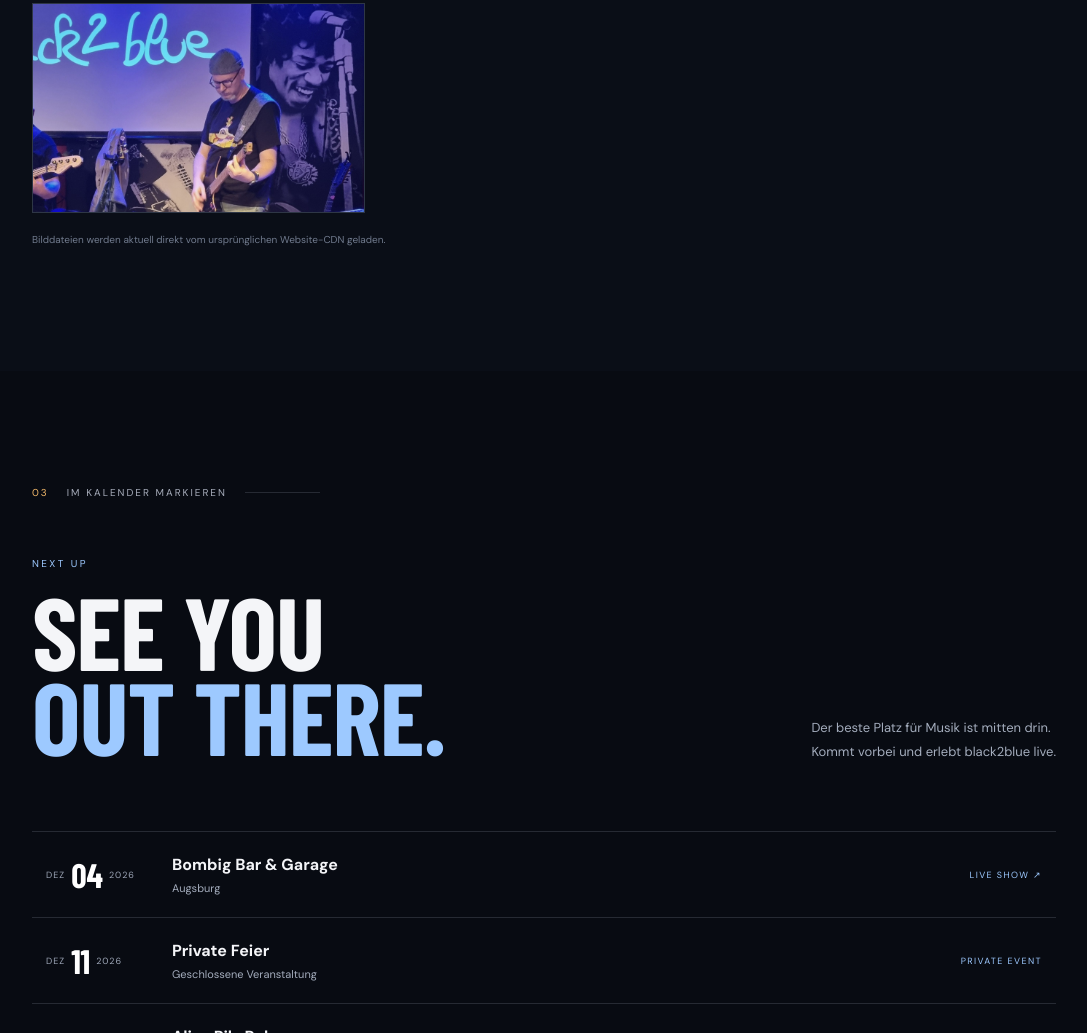
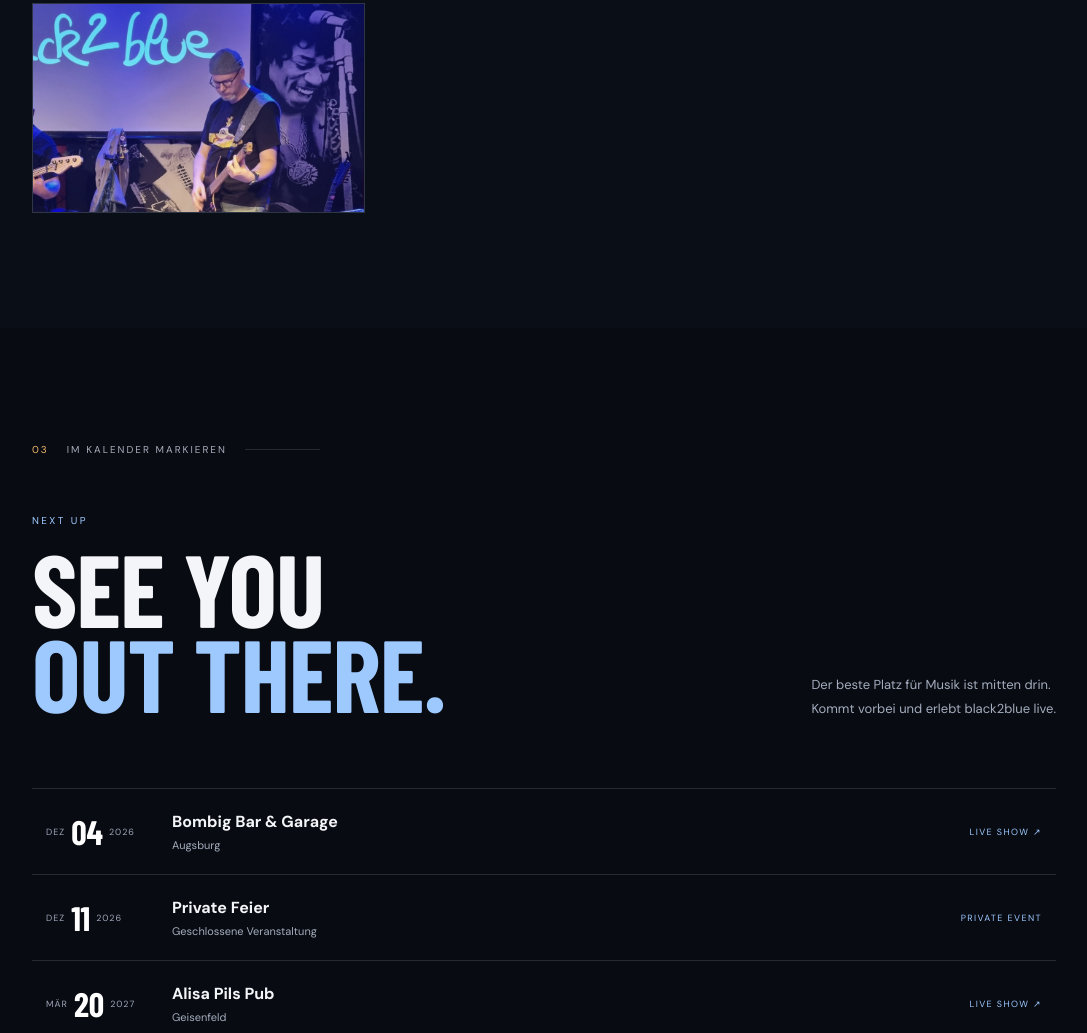
Before and after one commit to CiberAndy/black-to-blue-website, a website built with Vite: page index.html in a window 1280 px wide. Shown: the part 3215-4248 px from the top of the page, without its empty margins (96-1183 px from the left). Built offline with nearby package versions, Linux system fonts and the light colour scheme; a web font is replaced by a local one.

Commit message:
Remove internal gallery note

```diff
--- a/index.html
+++ b/index.html
@@ -61,7 +61,6 @@
         <figure class="photo"><img src="/assets/black2blue-live-05.jpg" alt="black2blue Konzertfoto" loading="lazy"></figure>
         <figure class="photo"><img src="/assets/black2blue-live-06.jpg" alt="black2blue live Musik" loading="lazy"></figure>
       </div>
-      <p class="fine-print">Bilddateien werden aktuell direkt vom ursprünglichen Website-CDN geladen.</p>
     </section>
     <section class="section live-section" id="live">
       <div class="section-label"><span>03</span> IM KALENDER MARKIEREN</div>
```
